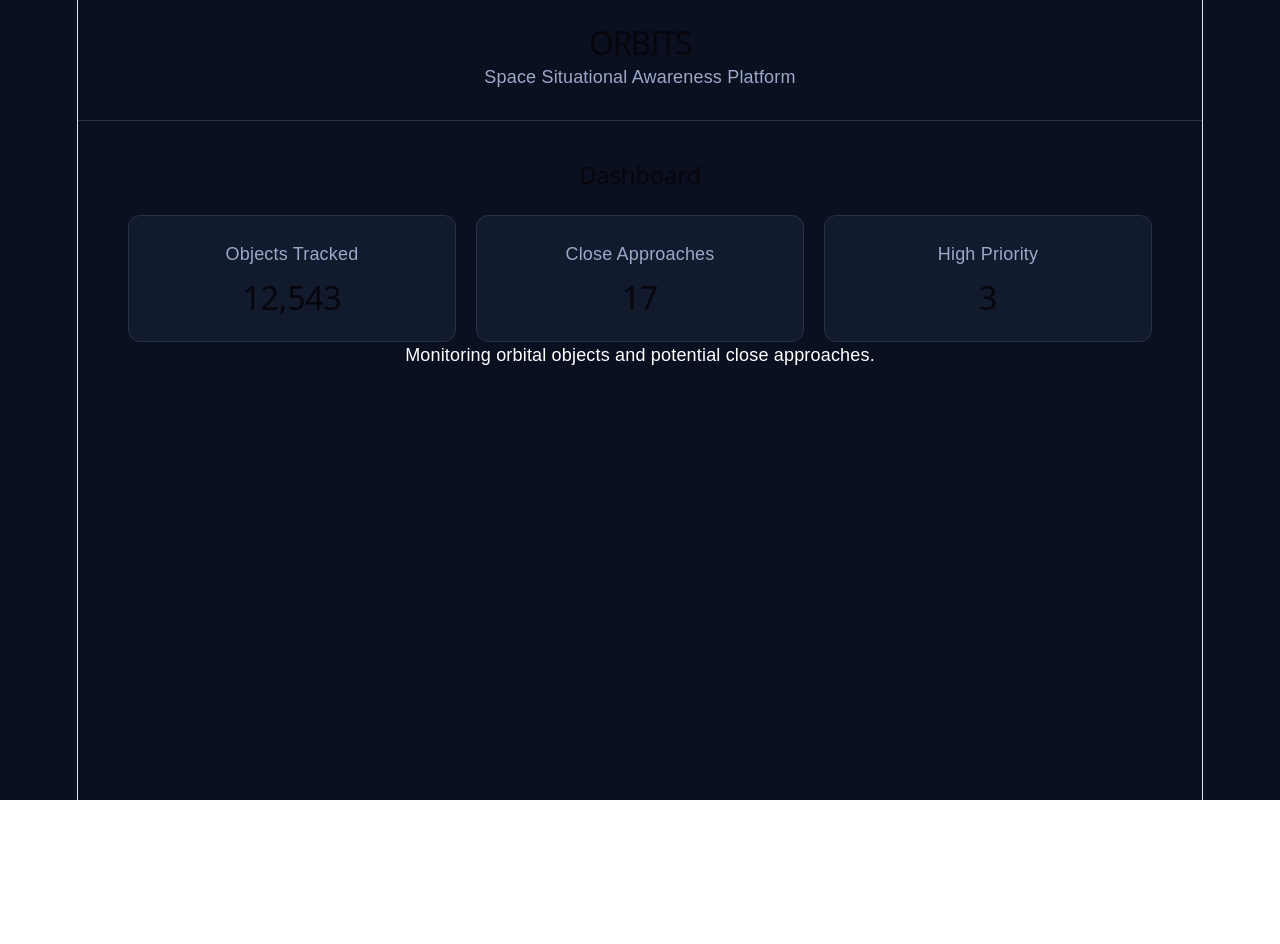
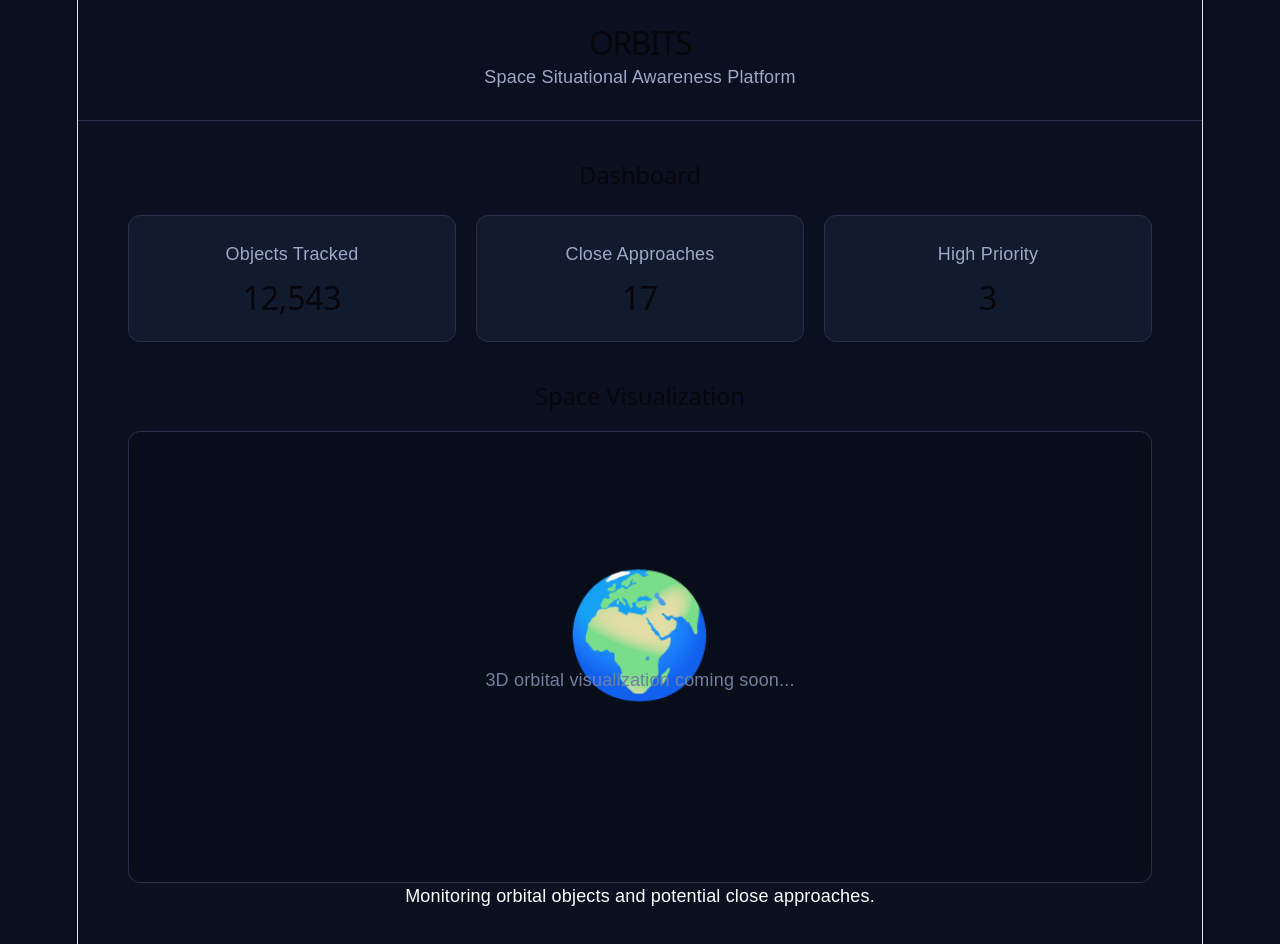
Before and after one commit to ayushchauhan2006/orbits, a React app in the folder frontend/: page / in a window 1280 px wide. Shown: the top 944 px of the page. Before the commit the page ends 800 px from the top, so only its background shows below. Built offline with nearby package versions, Linux system fonts and the light colour scheme; the HTML template or start-up script is replaced by a standard one.

Commit message:
Add space visualization panel

```diff
--- a/frontend/src/App.css
+++ b/frontend/src/App.css
@@ -51,3 +51,27 @@ main {
   margin: 12px 0 0;
   font-size: 32px;
 }
+.space-view {
+  margin-top: 40px;
+}
+
+.space-placeholder {
+  min-height: 450px;
+  margin-top: 20px;
+  border: 1px solid #26304a;
+  border-radius: 12px;
+  background: #080d1a;
+  display: flex;
+  flex-direction: column;
+  align-items: center;
+  justify-content: center;
+}
+
+.earth {
+  font-size: 120px;
+}
+
+.space-placeholder p {
+  color: #7180a0;
+  margin-top: 20px;
+}
--- a/frontend/src/App.jsx
+++ b/frontend/src/App.jsx
@@ -1,6 +1,8 @@
+import './App.css'
 import Header from './components/Header'
 import StatCard from './components/StatCard'
-import './App.css'
+import SpaceView from './components/SpaceView'
+
 function App() {
   return (
     <div>
@@ -26,6 +28,8 @@ function App() {
           />
         </div>
 
+        <SpaceView />
+
         <p>Monitoring orbital objects and potential close approaches.</p>
       </main>
     </div>
--- /dev/null
+++ b/frontend/src/components/SpaceView.jsx
@@ -0,0 +1,14 @@
+function SpaceView() {
+  return (
+    <section className="space-view">
+      <h2>Space Visualization</h2>
+
+      <div className="space-placeholder">
+        <div className="earth">🌍</div>
+        <p>3D orbital visualization coming soon...</p>
+      </div>
+    </section>
+  )
+}
+
+export default SpaceView
```
